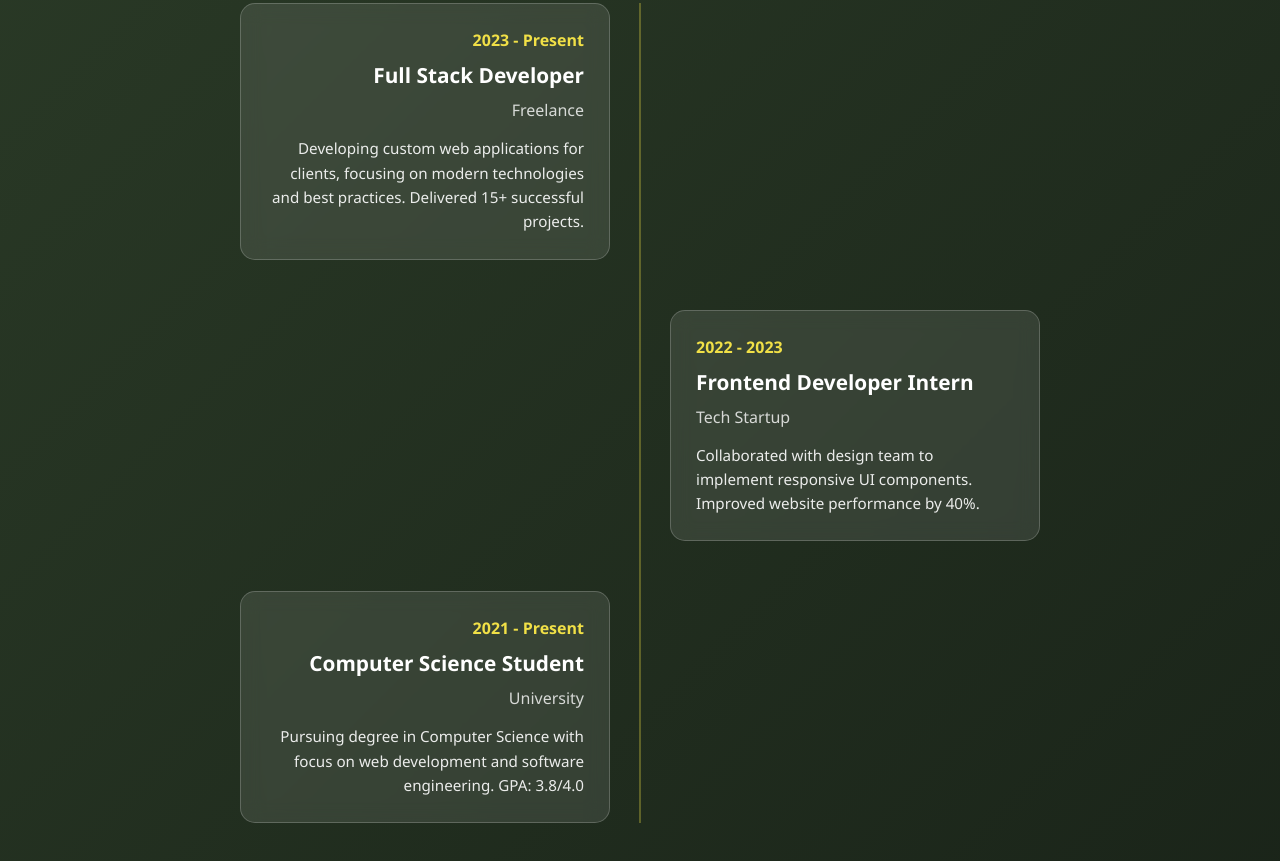
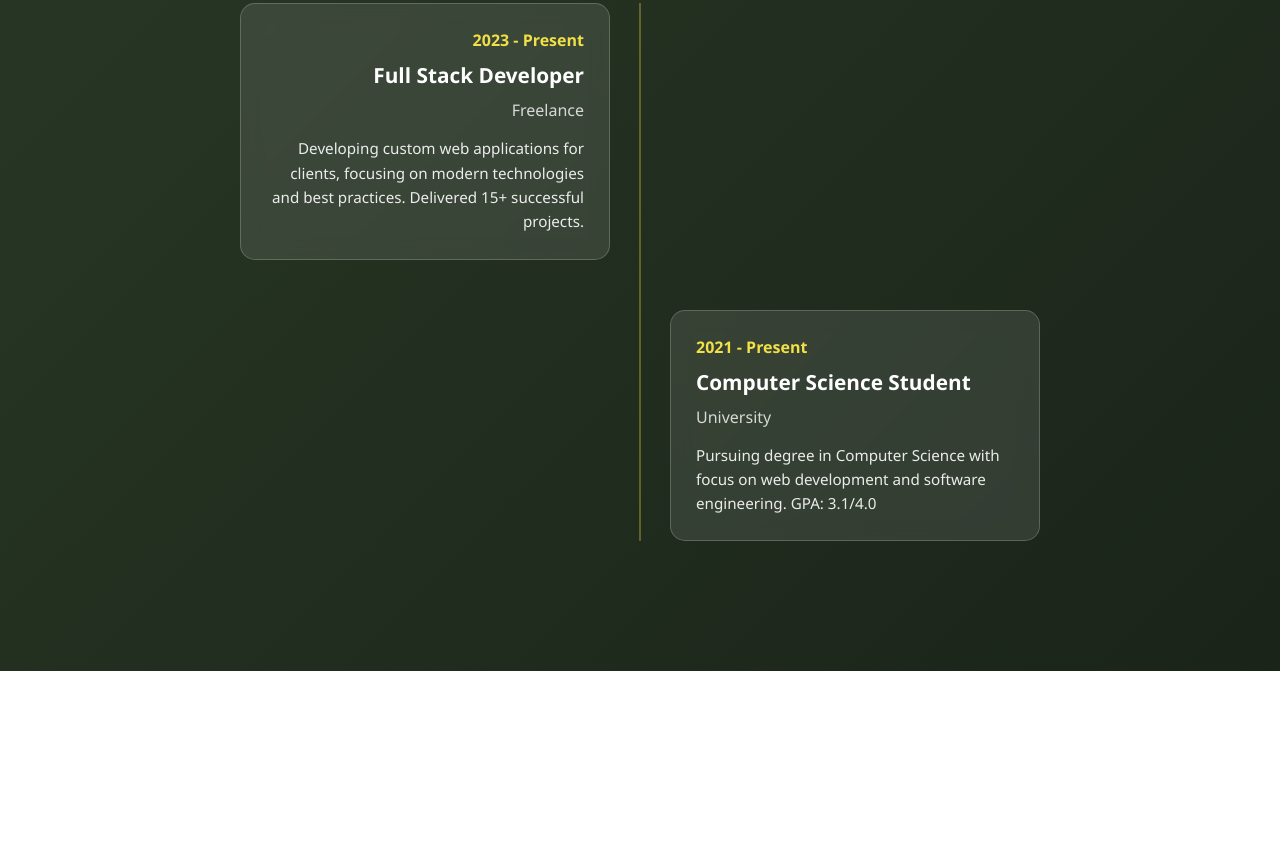
Before and after one commit to derpppppixo/website-portofolio, a plain HTML site: page Portofolio.html in a window 1280 px wide. Shown: the part 3516-4377 px from the top of the page. After the commit the page ends 4187 px from the top, so only its background shows below. Drawn offline with Linux system fonts and the light colour scheme.

Commit message:
Update Portofolio.html

```diff
--- a/Portofolio.html
+++ b/Portofolio.html
@@ -1022,16 +1022,7 @@
                         </div>
                     </div>
 
-                    <div class="timeline-item">
-                        <div class="timeline-content">
-                            <div class="timeline-date">2022 - 2023</div>
-                            <h3 class="timeline-title">Frontend Developer Intern</h3>
-                            <div class="timeline-company">Tech Startup</div>
-                            <p class="timeline-description">
-                                Collaborated with design team to implement responsive UI components. Improved website performance by 40%.
-                            </p>
-                        </div>
-                    </div>
+
 
                     <div class="timeline-item">
                         <div class="timeline-content">
@@ -1039,7 +1030,7 @@
                             <h3 class="timeline-title">Computer Science Student</h3>
                             <div class="timeline-company">University</div>
                             <p class="timeline-description">
-                                Pursuing degree in Computer Science with focus on web development and software engineering. GPA: 3.8/4.0
+                                Pursuing degree in Computer Science with focus on web development and software engineering. GPA: 3.1/4.0
                             </p>
 
                         </div>
```
